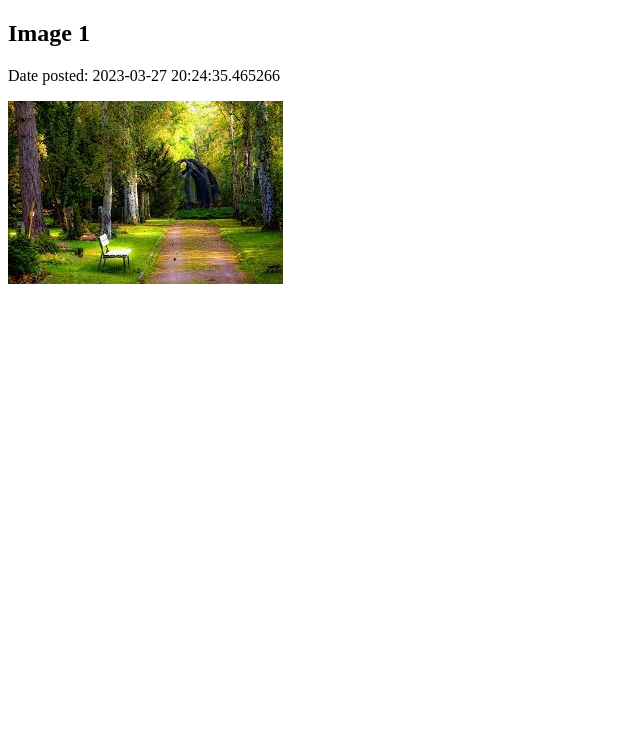
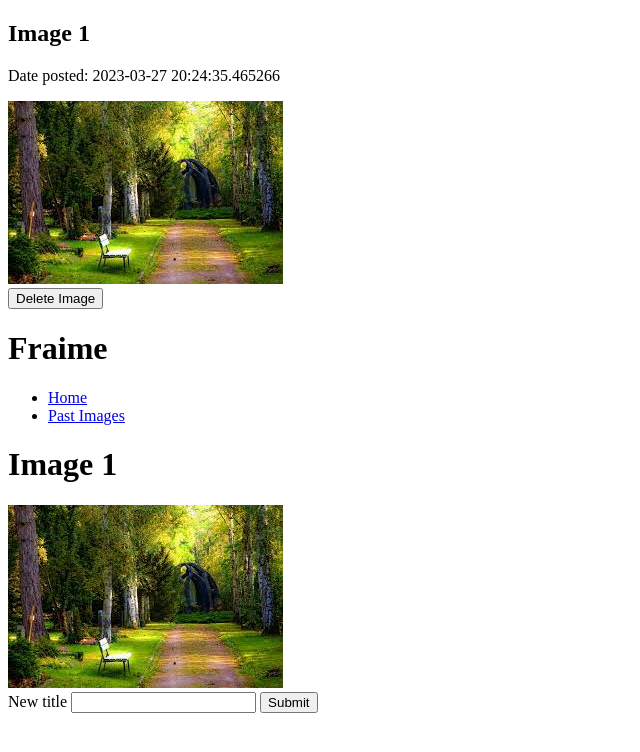
Before and after one commit to Fingolf6455/Speech-to-Picture, a Flask app: template templates/images.html in a window 1280 px wide. Shown: the top 752 px of the page, without its empty margins (0-640 px from the left). Run offline with Flask 2, Linux system fonts and the light colour scheme; the template is opened without the code that fills it: values that come from a table or form of the project are taken from there, others are empty; data comes from the database, SQL or seed files in the repository; form fields are guessed from the names that the template uses.

Commit message:
Add files via upload

```diff
--- a/templates/basic.html
+++ b/templates/basic.html
@@ -1,3 +1,7 @@
+This code is a Jinja2 template for a web page that displays a list of recordings.
+The template uses the for loop to iterate through the list of recordings passed to it, and for each recording,
+it displays the title, the date it was posted, a thumbnail image, and a link to view the full image.
+
 <!DOCTYPE html>
 <html lang="en">
 <head>
--- a/templates/images.html
+++ b/templates/images.html
@@ -1,5 +1,7 @@
+
 <!DOCTYPE html>
 <html lang="en">
+
 <head>
     <meta charset="UTF-8">
     <meta name="viewport" content="width=device-width, initial-scale=1.0">
@@ -9,5 +11,18 @@
     <h2>{{ recording.title }}</h2>
     <p>Date posted: {{ recording.date_posted }}</p>
     <img src="{{ recording.image_url }}" alt="{{ recording.title }} full image">
+    <form action="{{ url_for('delete_image', image_id=recording.id) }}" method="post">
+        <input type="submit" value="Delete Image" class="btn btn-danger">
+    </form>
+    {% extends 'layout.html' %}
+
+    {% block content %}
+    <h1>{{ recording.title }}</h1>
+    <img src="{{ recording.image_url }}" alt="{{ recording.title }}" />
+    <form action="{{ url_for('edit_image_title', image_id=recording.id) }}" method="POST">
+        {{ edit_title_form.new_title.label }} {{ edit_title_form.new_title }}
+        {{ edit_title_form.submit }}
+    </form>
+    {% endblock %}
 </body>
 </html>
--- /dev/null
+++ b/templates/layout.html
@@ -0,0 +1,27 @@
+<!DOCTYPE html>
+<html lang="en">
+
+<head>
+    <meta charset="UTF-8">
+    <meta name="viewport" content="width=device-width, initial-scale=1.0">
+    <title>Fraime</title>
+</head>
+
+<body>
+    <header>
+        <h1>Fraime</h1>
+        <nav>
+            <ul>
+                <li><a href="{{ url_for('index') }}">Home</a></li>
+                <li><a href="{{ url_for('past_images') }}">Past Images</a></li>
+            </ul>
+        </nav>
+    </header>
+
+    <main>
+        {% block content %}
+        {% endblock %}
+    </main>
+</body>
+
+</html>
```
Also changed, not shown: templates/image.html (added, +7 -0 lines), templates/past_images.html (added, +15 -0 lines).
